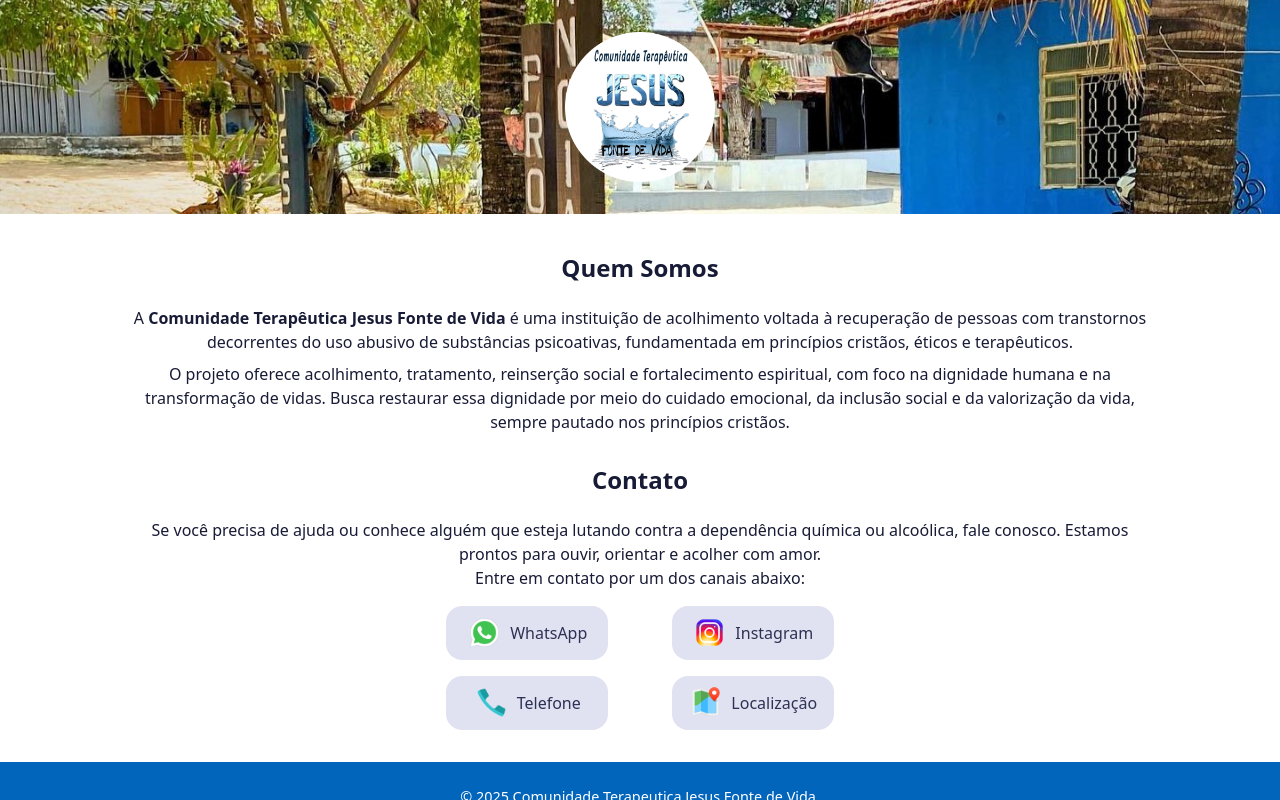
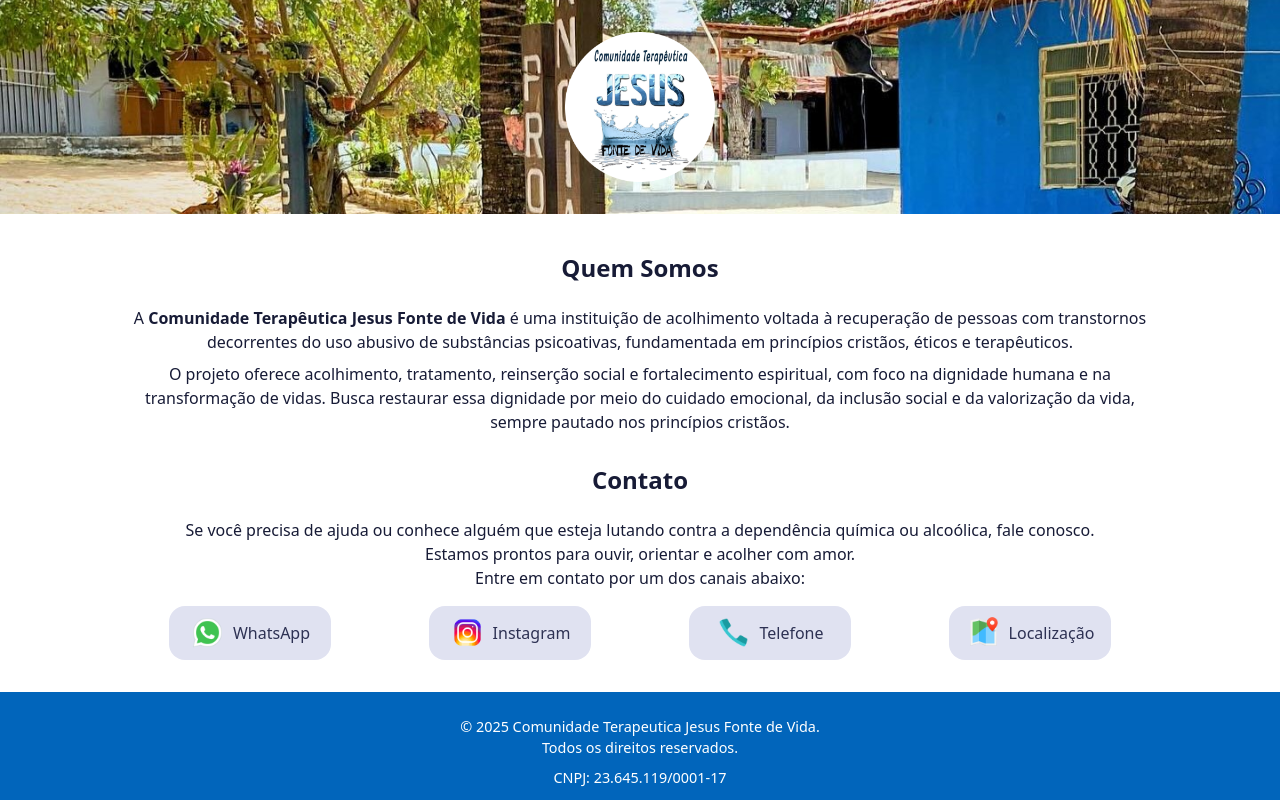
Before and after one commit to wellingtonfernandesbarbosa/ctjesusfontedevida, a plain HTML site: page index.html in a window 1280 px wide. Drawn offline with Linux system fonts and the light colour scheme.

Commit message:
Adiciona quebra de linha na seção de contato e ajusta o estilo para melhor apresentação

```diff
--- a/style.css
+++ b/style.css
@@ -229,3 +229,11 @@ footer a {
     width: 100%;
   }
 }
+
+/* maior que 768 */
+@media (min-width: 768px) {
+  .contact-info {
+    max-width: 100%;
+    margin: 1rem auto;
+  }
+}
```
Also changed, not shown: index.html (+1 -0 lines).
